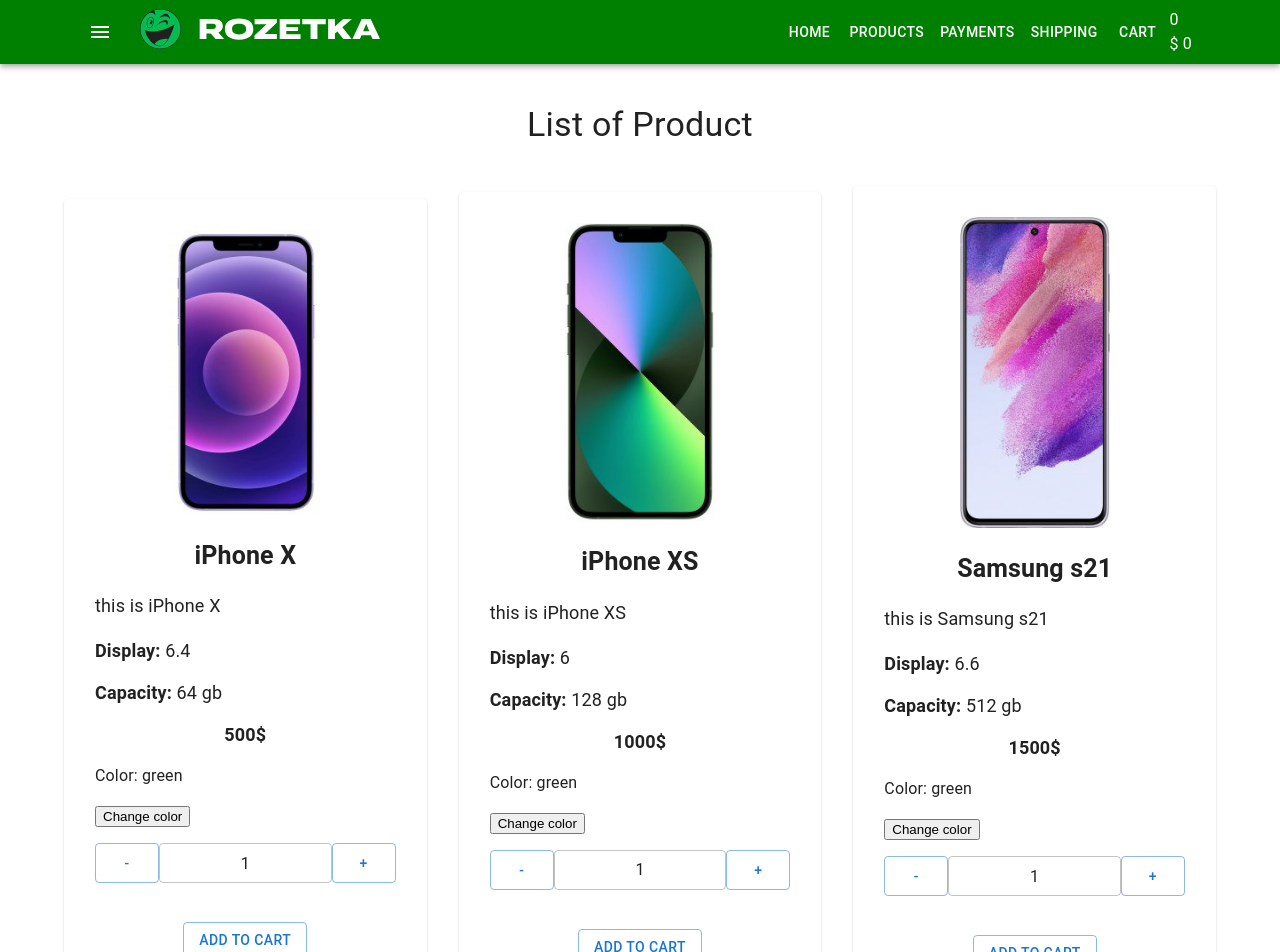
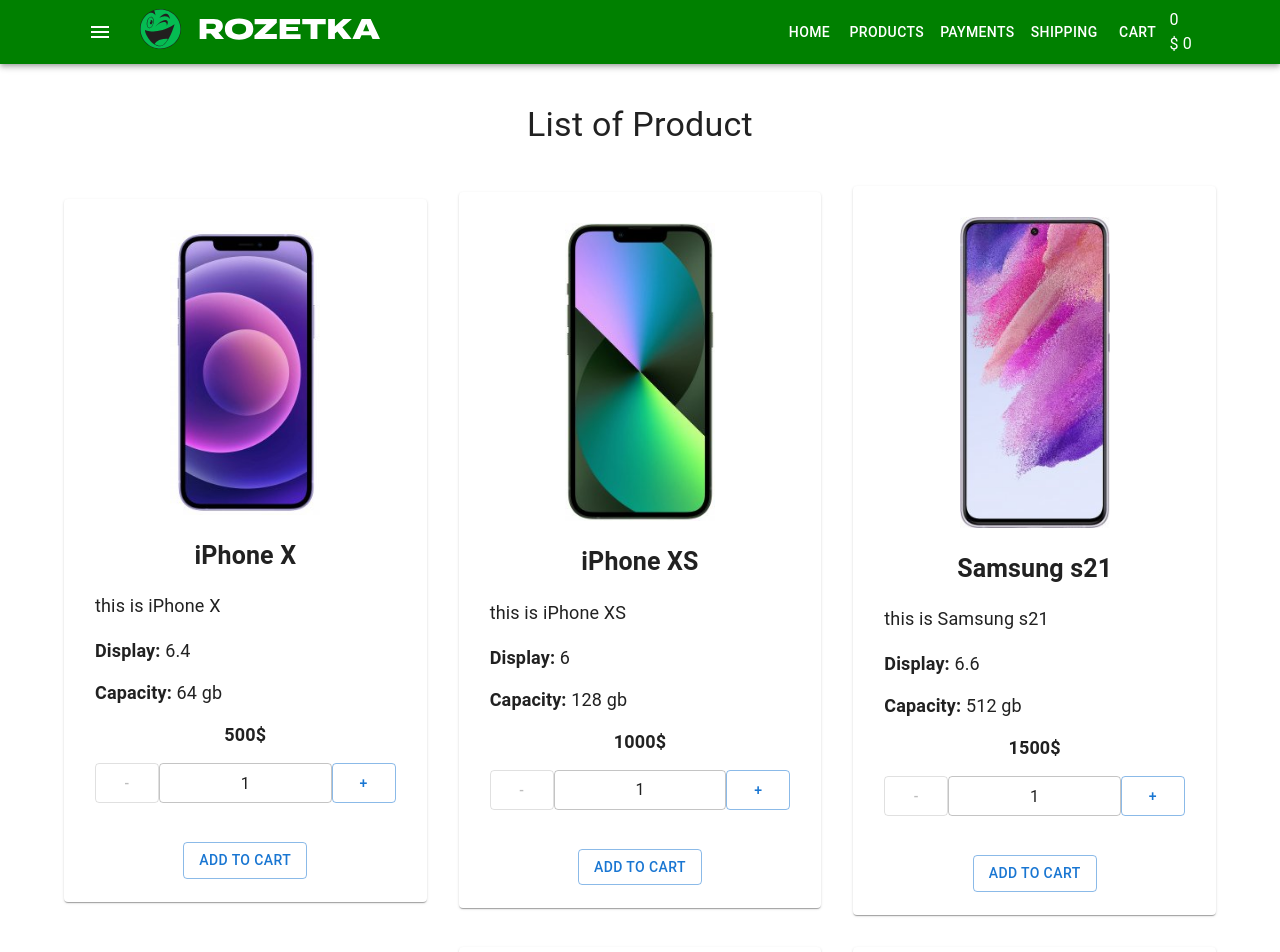
Before and after one commit to StasKostak/React-Shop-Project, a React (Create React App) app: page / in a window 1280 px wide. Shown: the top 952 px of the page. Built offline with nearby package versions, Linux system fonts and the light colour scheme; the HTML template or start-up script is replaced by a standard one.

Commit message:
Disabled btn

```diff
--- a/src/components/Products/ProductsListItem.tsx
+++ b/src/components/Products/ProductsListItem.tsx
@@ -27,23 +27,12 @@
     image,
 }: Props) => {
     const [count, setCount] = useState<number>(1)
-    const [color, setColor] = useState<string>('green')
 
     const onIncrement = () => {
         setCount((prevState: number) => prevState + 1)
     }
     const onDecrement = () => {
         setCount((prevState: number) => prevState - 1)
-    }
-
-    const changeColor = () => {
-        setColor((prevState: string) => {
-            if (prevState === 'green') {
-                return 'red'
-            } else {
-                return 'green'
-            }
-        })
     }
 
     return (
@@ -61,14 +50,20 @@
                     <span>Capacity:</span> {capacity} gb
                 </div>
                 <div className="product-price">{price}$</div>
-                <p>Color: {color}</p>
-                <button onClick={() => changeColor()}>Change color</button>
                 <div className="product-quantity">
-                    <Button variant="outlined" onClick={() => onDecrement()}>
+                    <Button
+                        variant="outlined"
+                        onClick={() => onDecrement()}
+                        disabled={count <= 1}
+                    >
                         -
                     </Button>
                     <TextField size="small" value={count} />
-                    <Button variant="outlined" onClick={() => onIncrement()}>
+                    <Button
+                        variant="outlined"
+                        onClick={() => onIncrement()}
+                        disabled={count >= 10}
+                    >
                         +
                     </Button>
                 </div>
```
